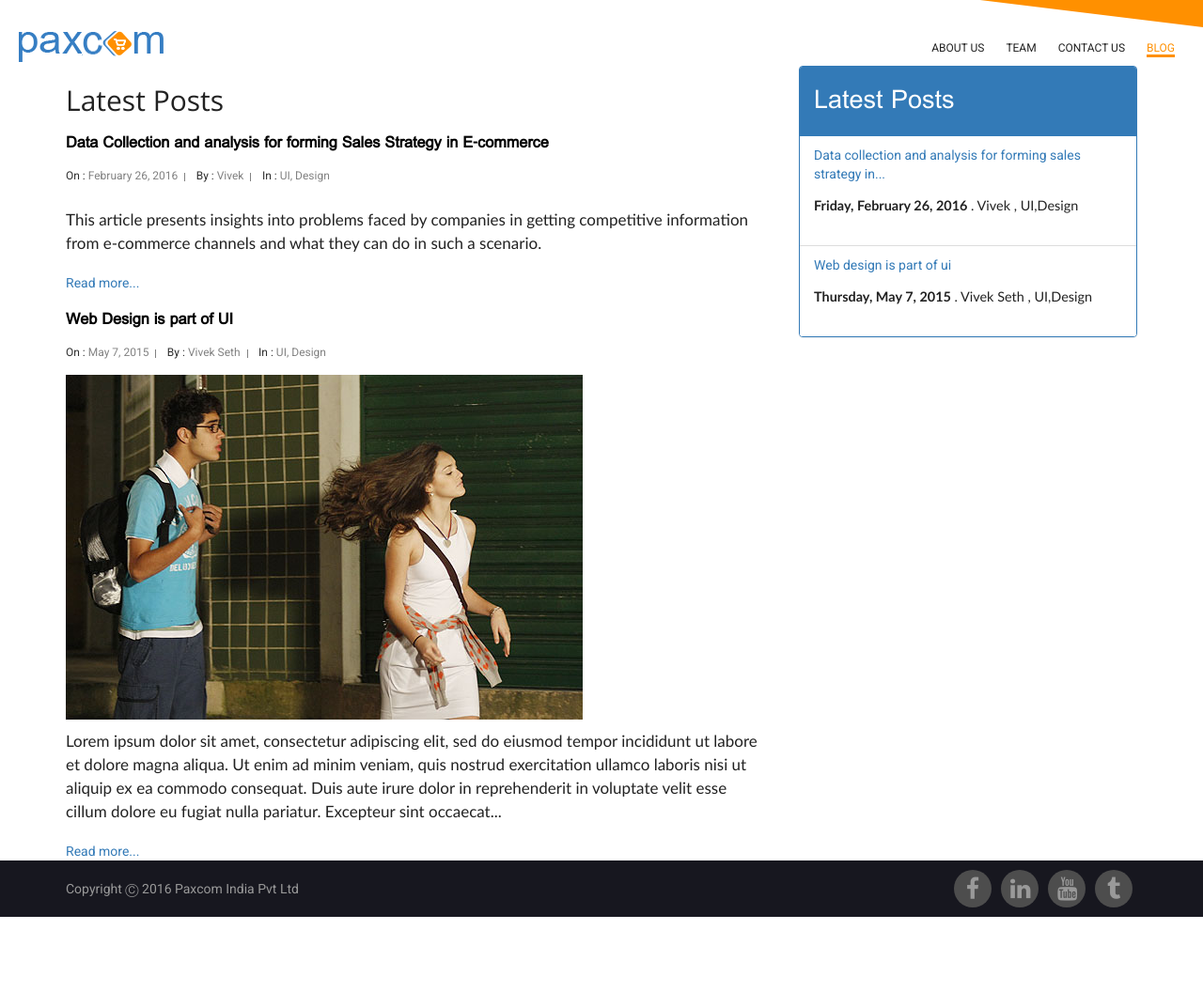
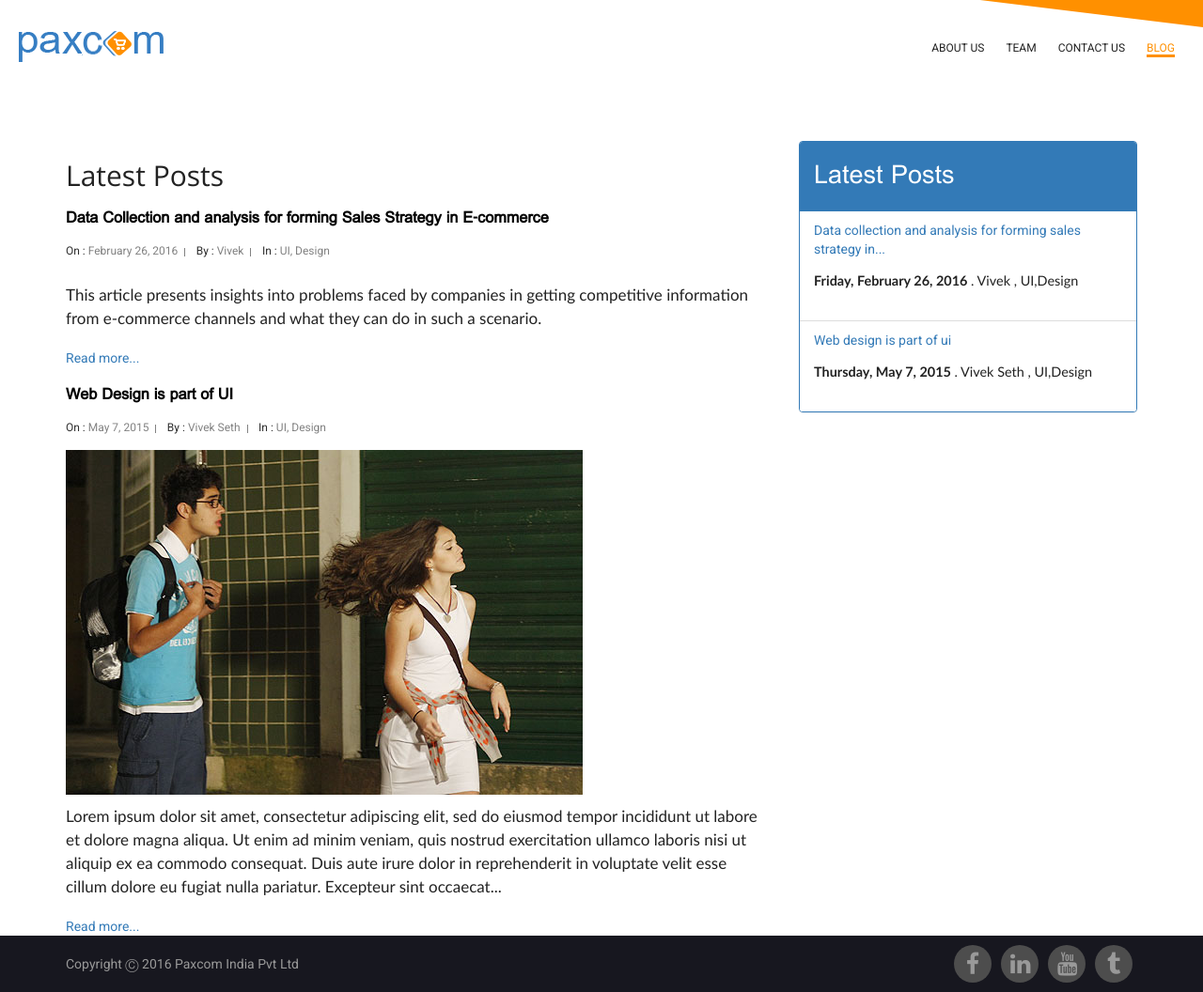
Before and after one commit to paxcom/paxcom.github.io, a Jekyll site: the page built from blog/index.html, in a window 1280 px wide. Shown: the whole page at 94% size. Built offline with Jekyll 4.4.1, drawn with Linux system fonts in a browser that asks for light colours; the list of posts is cut into pages by our own code; comment, search, counter and statistics services are not loaded; before the commit the page ends 976 px from its top, so only the background shows below that.

Commit message:
update cs

```diff
--- a/_includes/product-info-model.html
+++ b/_includes/product-info-model.html
@@ -3,10 +3,10 @@
     <!-- Modal content-->
     <div class="modal-content">
       <div class="modal-header">
-        <button type="button" class="close" data-dismiss="modal">&times;</button>
+        <button type="button" class="close" data-dismiss="modal">x</button>
              </div>
       <div class="modal-body">
-       <iframe id="priceCompareFrame" data-src="http://www.demo-insights.paxcom.net/" src="about:blank"  style="width:100%; height:100%" frameborder="0" allowtransparency="true"></iframe>
+       <iframe id="priceCompareFrame" data-src="http://www.demo-insights.paxcom.net/" src="about:blank" frameborder="0" allowtransparency="true" style="width:100%; height:100%;"></iframe>
       </div>
     </div>
   </div>
--- a/blog/index.html
+++ b/blog/index.html
@@ -5,7 +5,7 @@
 priority: 1.0
 ---
 
-<div class="container">
+<div class="container" style="margin-top:80px;">
   <div class="row">
     <!-- main content start here -->
     <div class="col-md-8">
@@ -59,7 +59,7 @@
             {% if foundImage == 1 %}
             	<div class="image-container">
                 	{% for img in post.images %}
-                	<img src="{{site.baseurl}}/media/{{img.path}}" alt="{{img.alt }}" img-responsive>
+                	<img src="{{site.baseurl}}/media/{{img.path}}" alt="{{img.alt }}" class="img-responsive">
                 	{% endfor %}
 
                 </div>
@@ -76,7 +76,7 @@
             </ol>
             <!-- Carousel items -->
             <div class="carousel-inner"> {% for img in post.images %}
-              <div class="item {% if forloop.index  == 1 %} active {% endif %} "> <img src="{{site.baseurl}}/media/{{img.path}}" alt="{{img.alt }}" img-responsive>
+              <div class="item {% if forloop.index  == 1 %} active {% endif %} "> <img src="{{site.baseurl}}/media/{{img.path}}" alt="{{img.alt }}" class="img-responsive">
                 <div class="carousel-caption">
                   <h3>{{img.title }}</h3>
                   <p>{{img.caption }} </p>
```
Also changed, not shown: _includes/navigation.html (line endings or trailing spaces).
